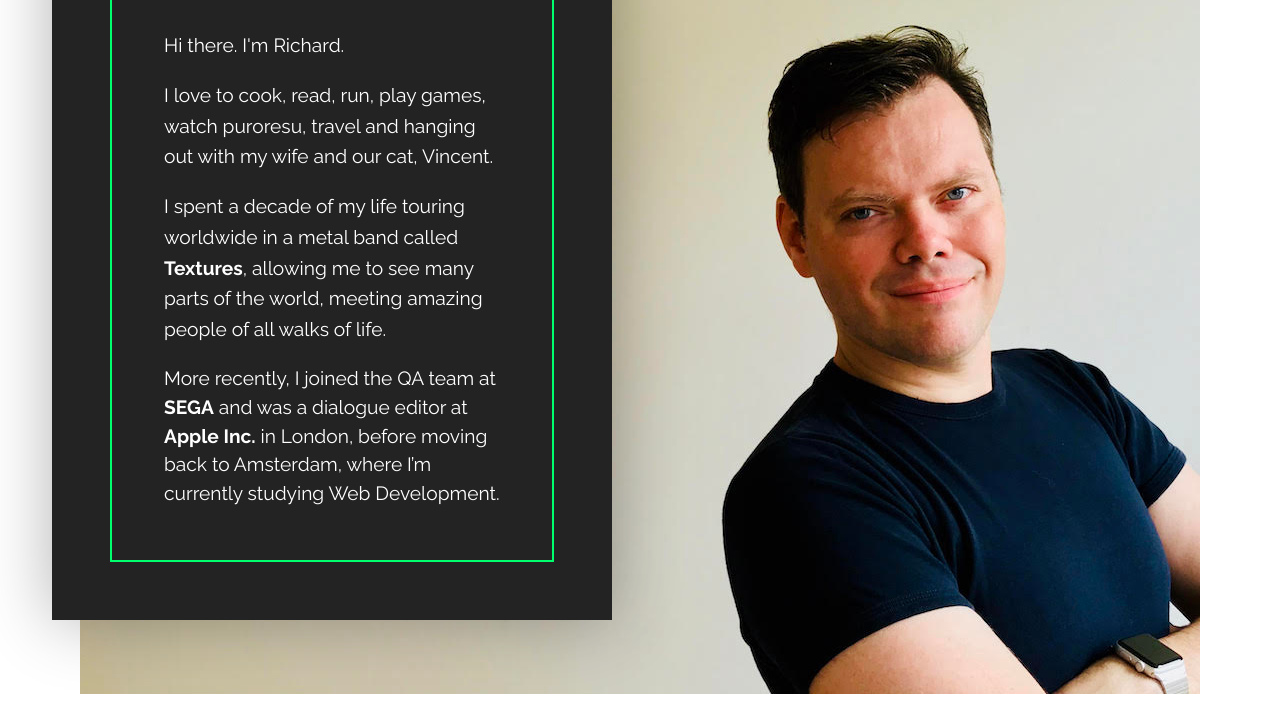
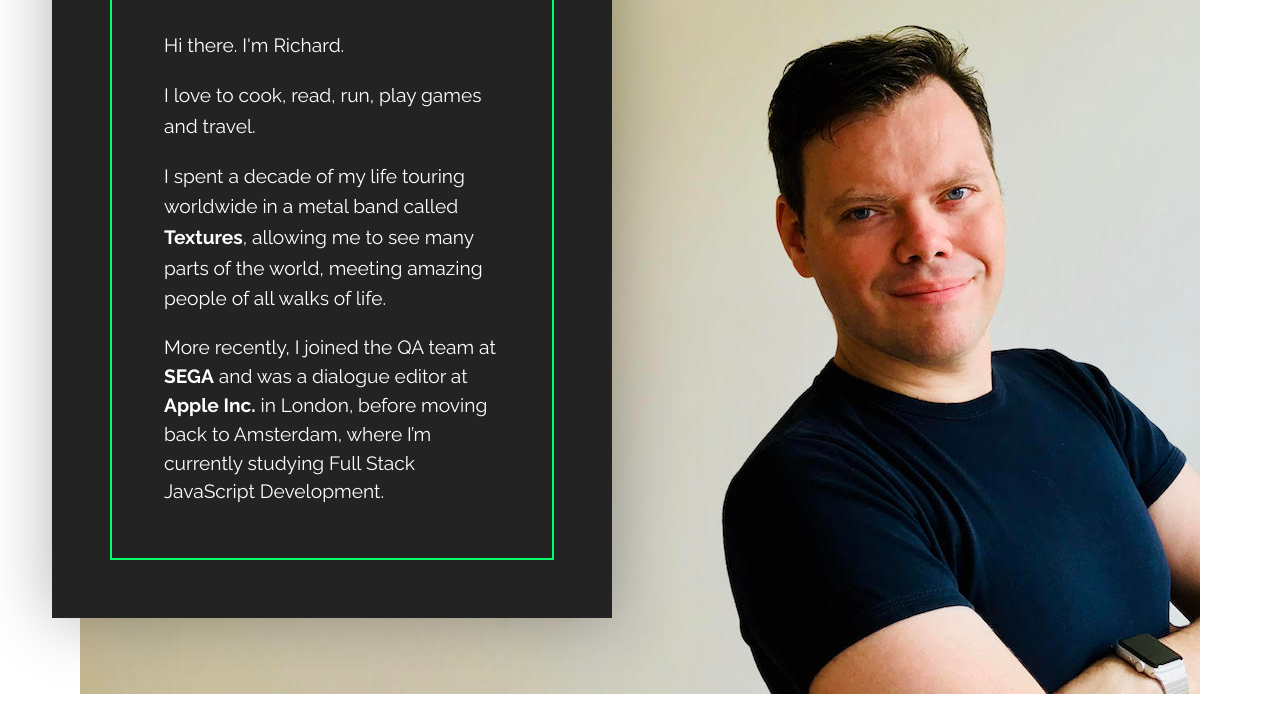
Before and after one commit to richardrietdijk/responsive-portfolio, a plain HTML site: page index.html in a window 1280 px wide. Shown: the part 802-1507 px from the top of the page. Drawn offline with Linux system fonts and the light colour scheme.

Commit message:
Update index.html

```diff
--- a/index.html
+++ b/index.html
@@ -45,10 +45,10 @@
   <section class="home-about">
   <div class="home-about-textbox">
 <h1>Who I am</h1>
-<p>Hi there. I'm Richard.</p><p>I love to cook, read, run, play games, watch puroresu, travel and hanging out with my wife and our cat, Vincent.</p>
+<p>Hi there. I'm Richard.</p><p>I love to cook, read, run, play games and travel.</p>
 <p>I spent a decade of my life touring worldwide in a metal band called <strong>Textures</strong>, allowing me to see many parts of the world, meeting amazing people of all walks of life.</p>
 
-		<p>More recently, I joined the QA team at <strong>SEGA</strong> and was a dialogue editor at <strong>Apple Inc.</strong> in London, before moving back to Amsterdam, where I’m currently studying Web Development.</p>
+		<p>More recently, I joined the QA team at <strong>SEGA</strong> and was a dialogue editor at <strong>Apple Inc.</strong> in London, before moving back to Amsterdam, where I’m currently studying Full Stack JavaScript Development.</p>
   </div>
 </section>
 </div>
```
